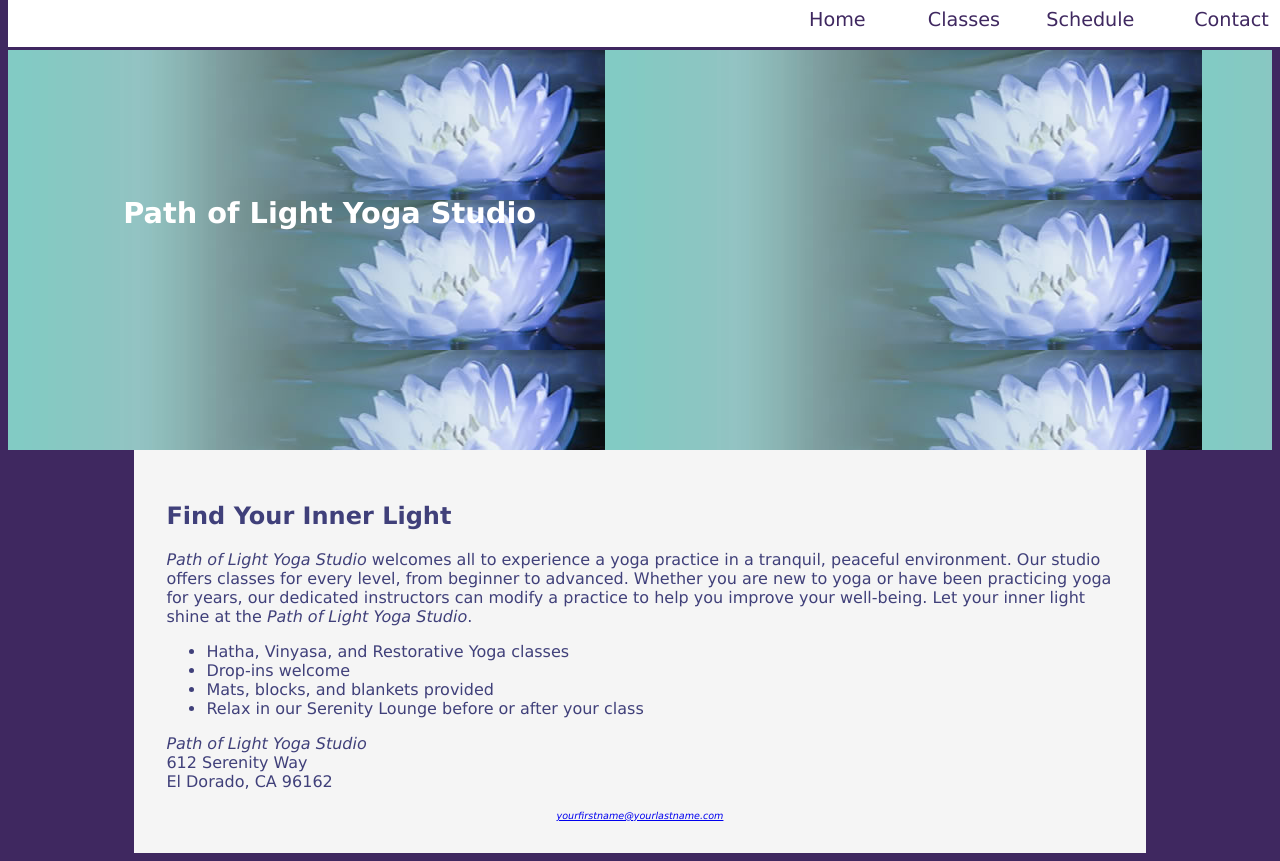
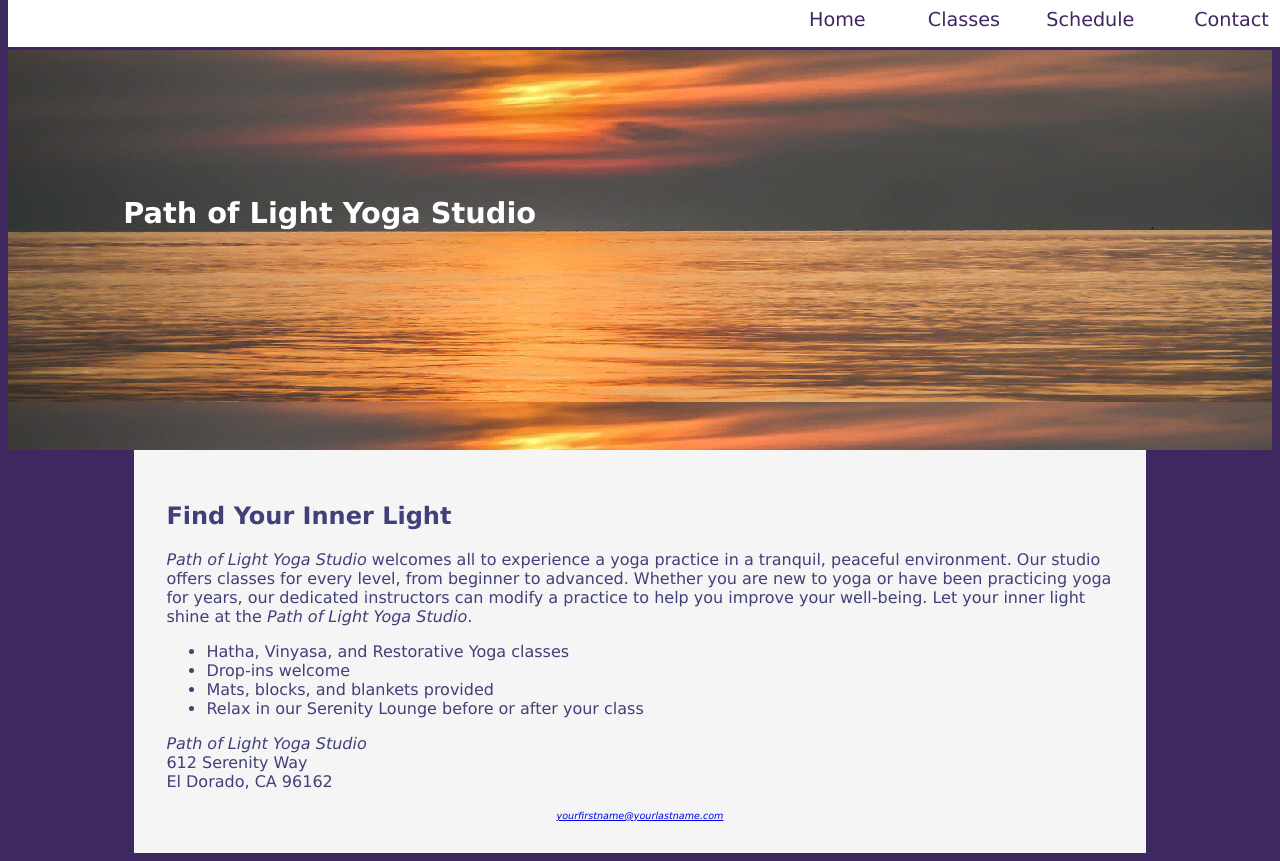
Before and after one commit to irving70/yoga7, a plain HTML site: page index.html in a window 1280 px wide. Drawn offline with Linux system fonts and the light colour scheme.

Commit message:
Update yoga.css

```diff
--- a/yoga.css
+++ b/yoga.css
@@ -11,7 +11,7 @@ padding: 2em;
 }
 header {
 background-color: #80CBC4;
-background-image: url(lilyheader.jpg);
+background-image: url(sunrise.jpg);
 background-size: 100% 100%
 color: #FFF;
 font-size: 90%;
```
